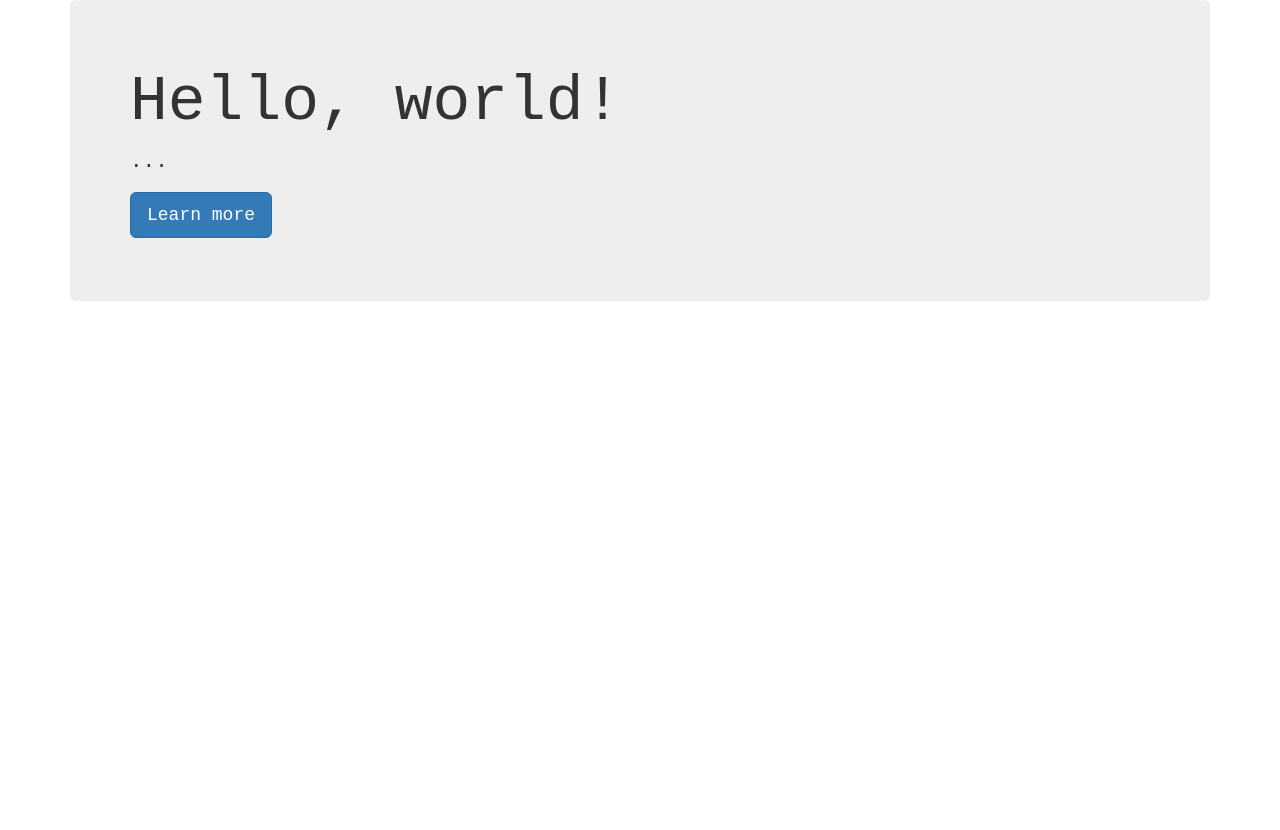
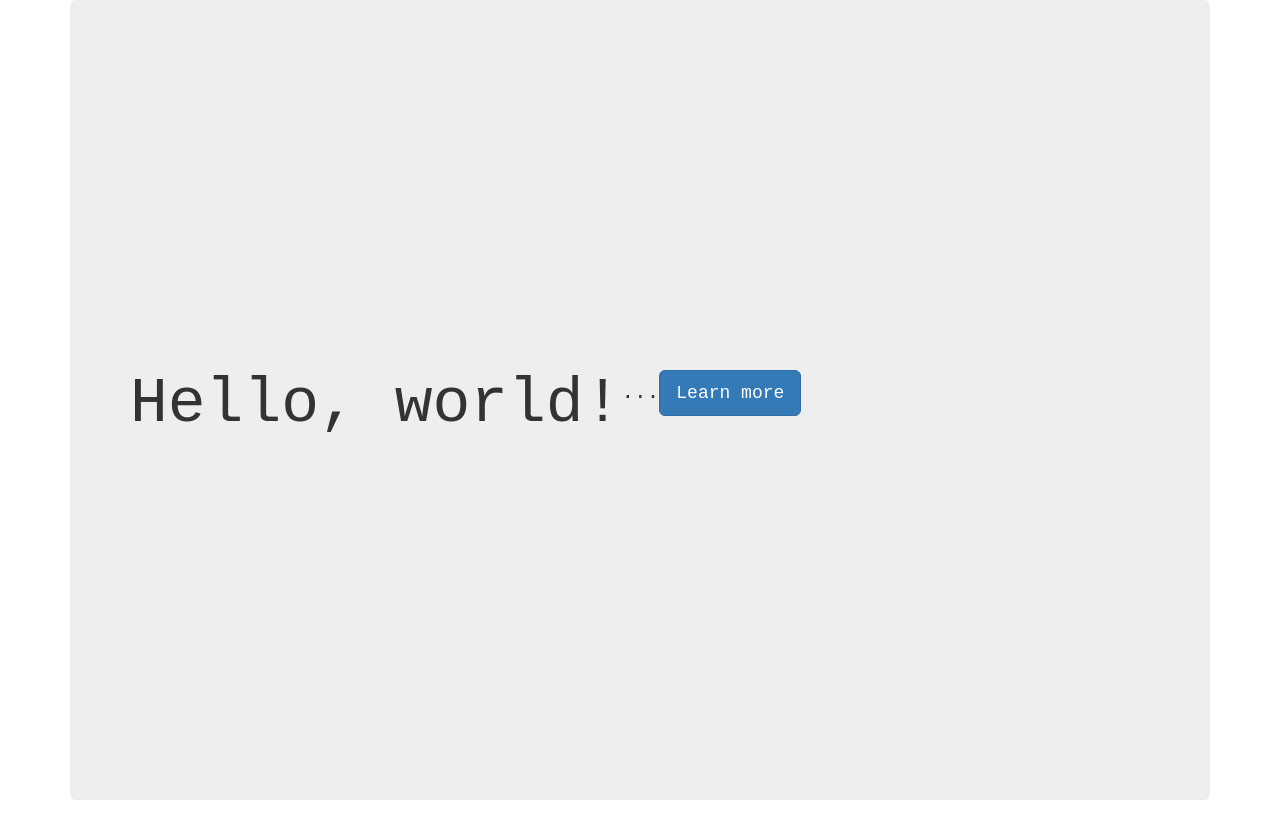
Before and after one commit to felixbrabantcom/felixbrabant.com, a plain HTML site: page index.html in a window 1280 px wide. Before the commit the page ends 800 px from the top, so only its background shows below. Drawn offline with nearby package versions, Linux system fonts and the light colour scheme.

Commit message:
Update index.html

```diff
--- a/index.html
+++ b/index.html
@@ -10,6 +10,14 @@
 
 body {
 	font-family: Courier New,Courier,Lucida Sans Typewriter,Lucida Typewriter,monospace;
+}
+
+	.vertical-center {
+  min-height: 100%;  /* Fallback for browsers do NOT support vh unit */
+  min-height: 100vh; /* These two lines are counted as one :-)       */
+
+  display: flex;
+  align-items: center;
 }
 
 </style>
@@ -26,7 +34,7 @@ body {
 
 <div class="container">
 
-<div class="jumbotron">
+<div class="jumbotron vertical-center">
   <h1>Hello, world!</h1>
   <p>...</p>
   <p><a class="btn btn-primary btn-lg" href="#" role="button">Learn more</a></p>
```
